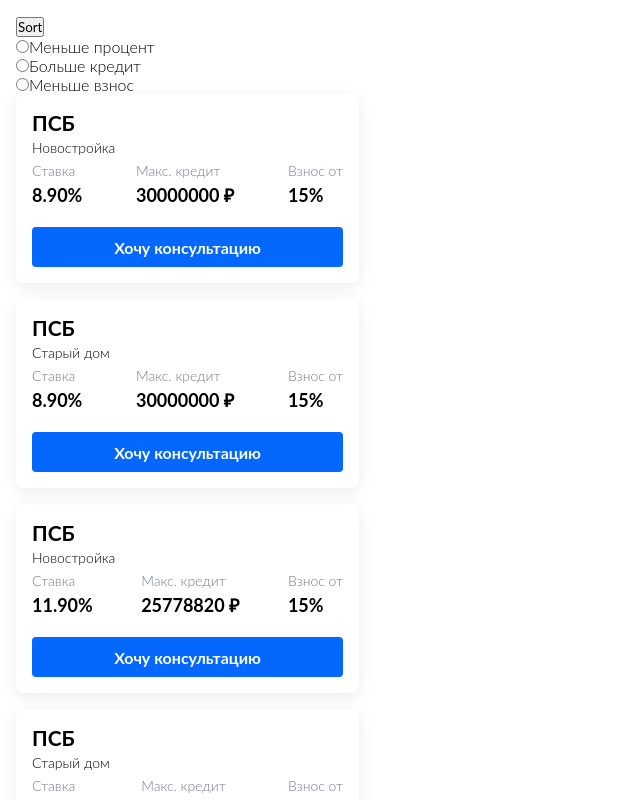
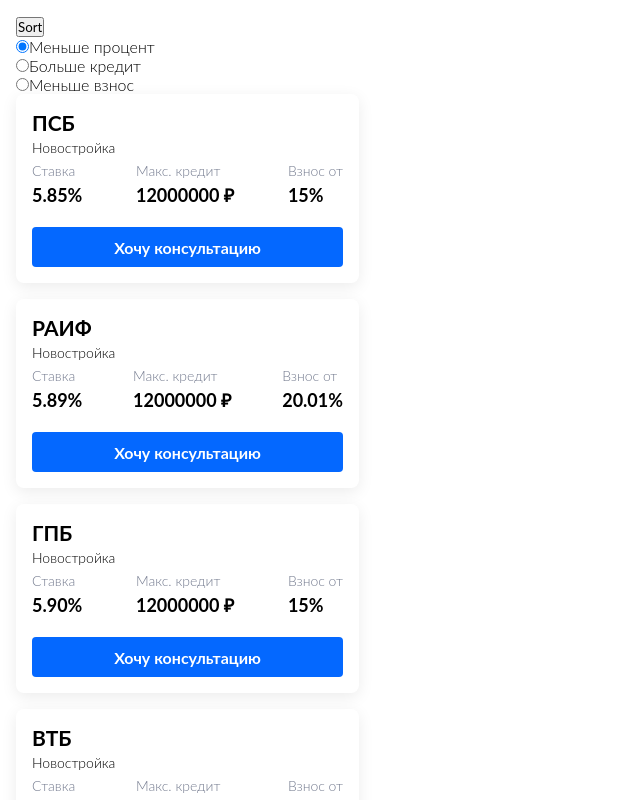
Before and after one commit to JetAMC/react-bank, a React app: page / in a window 1280 px wide. Both pictures are taken after a click on the button "Sort". Shown: the top 800 px of the page, without its empty margins (0-640 px from the left). Built offline with nearby package versions, Linux system fonts and the light colour scheme.

Commit message:
added corrections

```diff
--- a/src/components/AllOffers.js
+++ b/src/components/AllOffers.js
@@ -3,31 +3,24 @@
 import SingleOffer from './SingleOffer'
 import SortOffers from './SortOffers'
 
+const comparators = {
+    percent: (a, b) => a.rate < b.rate ? -1 : 1,
+    credit: (a, b) => a.maxAmount > b.maxAmount ? -1 : 1,
+    firstPayment: (a, b) => a.minInitialPayment < b.minInitialPayment ? -1 : 1,
+};
 
 function AllOffers(props) {
-    const sortedArr = [...offers.offers];
-    // sortedArr.sort((a, b) => {
-    //     // console.log(a.maxAmount);
-    //     return a.rate < b.rate ? -1 : 1;
-    // });
-    // pri klike na input, pokazatj kakoj input kliknut
-    // veshaem oncahge odinakovij u vseh + handlchange funkcija, prinimet event i tam, budet value
+    // console.log(sortedArr)
+    // https://ru.reactjs.org/docs/lifting-state-up.html
+    // dokumentacija react perepisana na hukah
 
-    // https://ru.reactjs.org/docs/lifting-state-up.html
-
-    // v zavisimoti ot tipa sort delatj sortirovku
-
-    const [sort, setSort] = useState(null);
-
-    function rateSort() {
-        setSort(sortedArr.sort((a, b) => a.rate < b.rate ? -1 : 1));
-    }
-
-    // sortedArr.sort((a, b) => a.rate < b.rate ? -1 : 1)
+    const [sort, setSort] = useState('percent');
+    const sortedArr = [...offers.offers].sort(comparators[sort]);
+    // console.log(sortedArr);
 
     return(
         <div className="all-offers">
-            <SortOffers sort={sort} rateSort={rateSort} />
+            <SortOffers sort={sort} rateSort={setSort} />
             {sortedArr.map(offer => {
                 return <SingleOffer offer={offer} open={props.open} />
             })}
--- /dev/null
+++ b/src/components/Features.js
@@ -0,0 +1,18 @@
+import React from 'react'
+
+const featureObj = {
+    'VTB-ONLINE': 'Онлайн одобрение недвижимости',
+    'MATERNITY_CAPITAL': 'Материнский капитал',
+    'VTB-PAYMENT': 'Платить удобно',
+    'PAYROLL_RATE': 'Ставка для зарплатного клиента',
+    'MORTGAGED_PROPERTY': 'Ипотека залогового жилья'
+}
+
+function Features({offer}) {
+    console.log(offer.features);
+    return (
+        <div>{featureObj[offer.features]}</div>
+    )
+}
+
+export default Features
--- a/src/components/SingleOffer.js
+++ b/src/components/SingleOffer.js
@@ -1,5 +1,6 @@
 import React from 'react'
 import '../index.css'
+import Features from './Features'
 
 const bankObj = {
     'bank-psb': 'ПСБ',
@@ -23,6 +24,7 @@
                     <h3>{bankObj[offer.bankId]}</h3>
                     <span>{product}</span>
                 </div>
+                <div className="offer-features"><Features offer={offer}/></div>
                 <div className="offer-rates">
                     <div>
                         <span>Ставка</span>
--- a/src/components/SortOffers.js
+++ b/src/components/SortOffers.js
@@ -1,13 +1,9 @@
 import React, { useState } from 'react'
 
-function SortOffers({rateSort}) {
+function SortOffers({sort, rateSort}) {
     const [close, setClose] = useState(false);
-
     function handleClick(event) {
-        console.log(event.target.value);
-        if (event.target.value === 'percent') {
-            rateSort();
-        }
+        rateSort(event.target.value);
     }
 
 
@@ -17,13 +13,13 @@
             {close &&
                 <div className="startSort">
                     <label>
-                        <input type="radio" onChange={handleClick} name="sortOffer" value="percent" />Меньше процент
+                        <input type="radio" onChange={handleClick} checked={sort === 'percent'} name="sortOffer" value="percent" />Меньше процент
                     </label>
                     <label>
-                        <input type="radio" onChange={handleClick} name="sortOffer" value="credit" />Больше кредит
+                        <input type="radio" onChange={handleClick} checked={sort === 'credit'} name="sortOffer" value="credit" />Больше кредит
                     </label>
                     <label>
-                        <input type="radio" onChange={handleClick} name="sortOffer" value="firstPayment" />Меньше взнос
+                        <input type="radio" onChange={handleClick} checked={sort === 'firstPayment'} name="sortOffer" value="firstPayment" />Меньше взнос
                     </label>
                 </div>
             }
@@ -32,3 +28,5 @@
 }
 
 export default SortOffers
+
+// https://prod.liveshare.vsengsaas.visualstudio.com/join?604F2BF9BBD2C4A2A6B5334804F584278C4F
--- a/src/index.css
+++ b/src/index.css
@@ -106,7 +106,6 @@
   width: 100%;
   height: 100%;
   position: fixed;
-  border: 1px solid #000;
   top: 0;
 }
 
```
